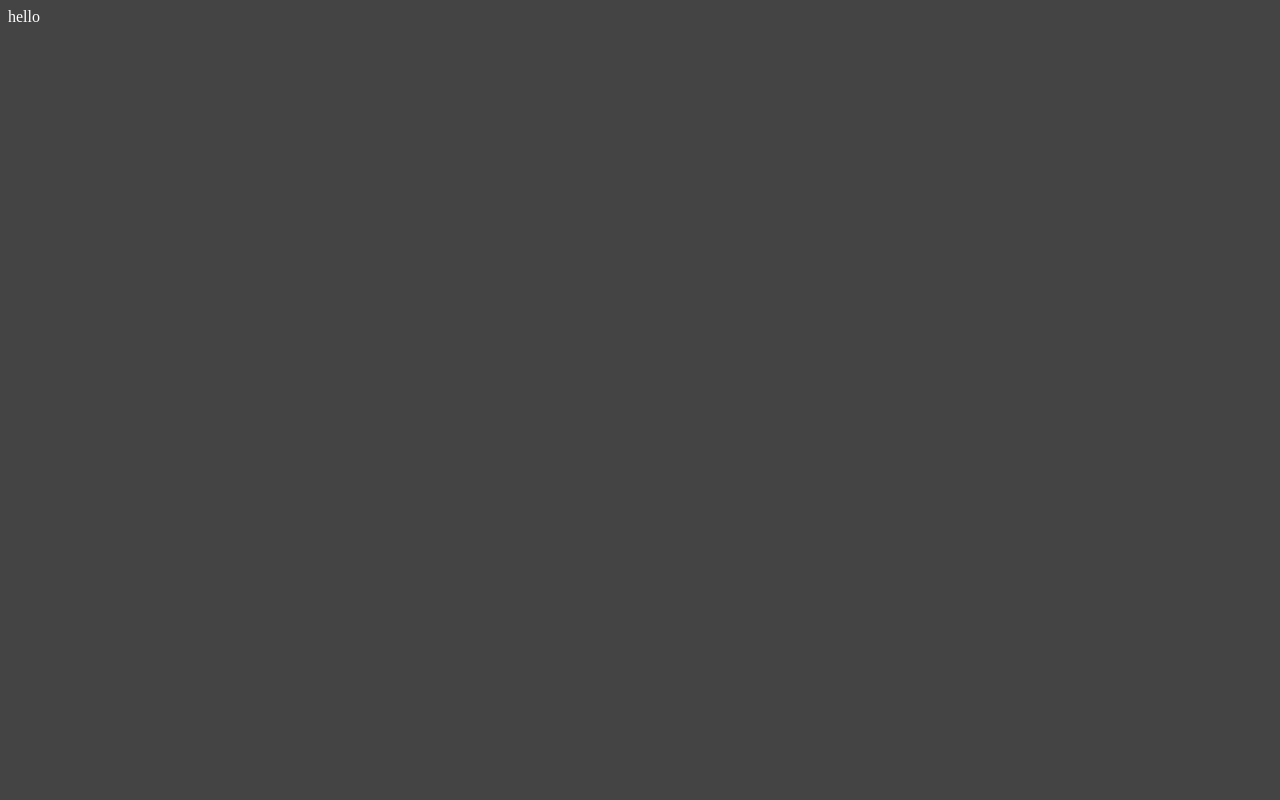
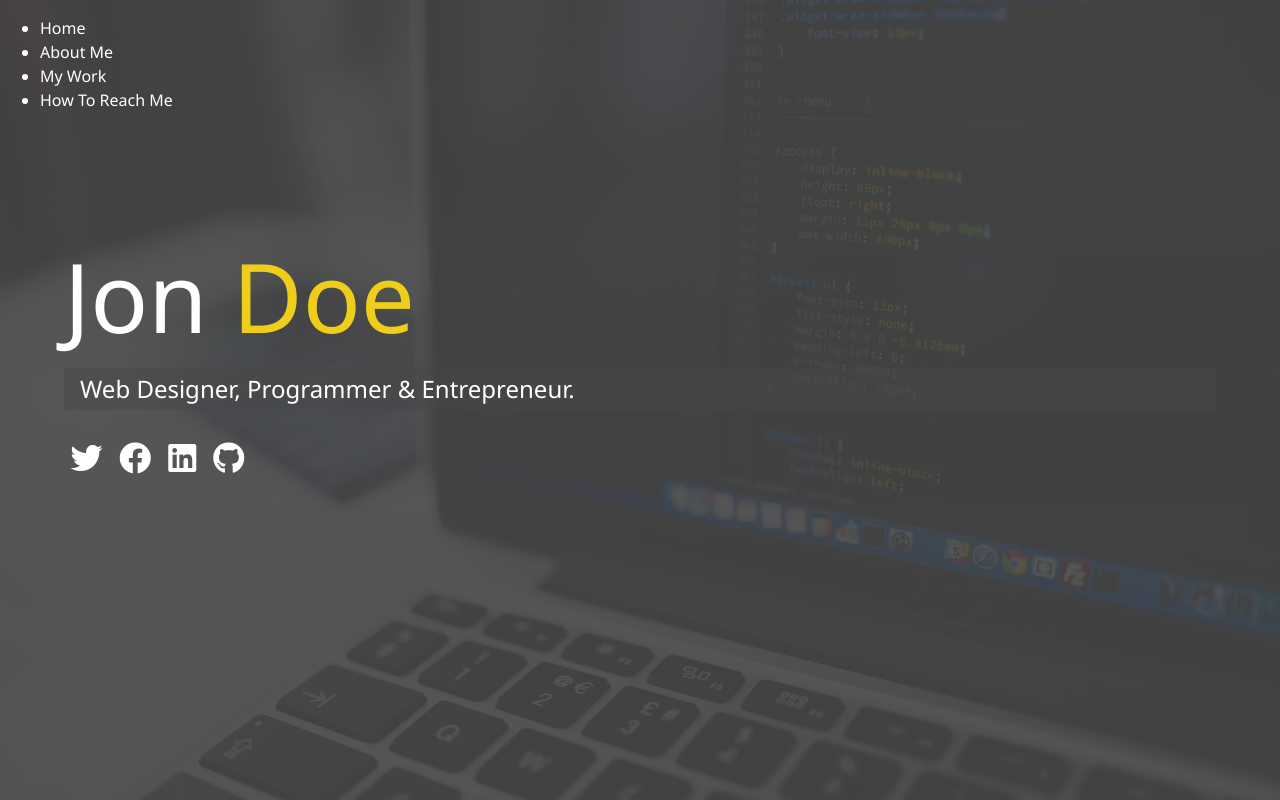
Before and after one commit to edpillai/portfolio_unedited, a website: page index.html in a window 1280 px wide. Drawn offline with Linux system fonts and the light colour scheme.

Commit message:
Index markup & main sass

```diff
--- a/index.html
+++ b/index.html
@@ -5,9 +5,70 @@
     <meta name="viewport" content="width=device-width, initial-scale=1.0">
     <meta http-equiv="X-UA-Compatible" content="ie=edge">
     <link rel="stylesheet" href="dist/css/main.css">
+    <link rel="stylesheet" href="https://use.fontawesome.com/releases/v5.8.1/css/all.css" integrity="sha384-50oBUHEmvpQ+1lW4y57PTFmhCaXp0ML5d60M1M7uH2+nqUivzIebhndOJK28anvf" crossorigin="anonymous">
     <title>Home</title>
 </head>
-<body>
-    hello
+<body id="bg-img">
+    <header>
+        <div class="menu-btn">
+            <div class="btn-line"></div>
+            <div class="btn-line"></div>
+            <div class="btn-line"></div>
+        </div>
+
+        <nav class="menu">
+            <div class="menu-branding">
+                <div class="portrait">
+
+                </div>
+            </div>
+            <ul class="menu-nav">
+                <li class="nav-item">
+                    <a href="/" class="nav-link">
+                    Home
+                    </a>
+                </li>
+                <li class="nav-item">
+                    <a href="/about.html" class="nav-link">
+                    About Me
+                    </a>
+                </li>
+                <li class="nav-item">
+                    <a href="/work.html" class="nav-link">
+                    My Work
+                    </a>
+                </li>
+                <li class="nav-item">
+                    <a href="/contact.html" class="nav-link">
+                    How To Reach Me
+                    </a>
+                </li>
+            </ul>
+        </nav>
+    </header>
+
+    <main id="home">
+        <h1 class="lg-heading">Jon <span class="text-secondary">Doe</span>
+        </h1>
+        <h2 class="sm-heading">
+            Web Designer, Programmer & Entrepreneur.
+        </h2>
+        <div class="icons">
+            <a href="#">
+                <i class="fab fa-twitter fa-2x"></i>
+            </a>
+            <a href="#">
+                <i class="fab fa-facebook fa-2x"></i>
+            </a>
+            <a href="#">
+                <i class="fab fa-linkedin fa-2x"></i>
+            </a>
+            <a href="#">
+                <i class="fab fa-github fa-2x"></i>
+            </a>
+        </div>
+    </main>
+
+    <script src="dist/js/main.js"></script>
 </body>
 </html>
--- /dev/null
+++ b/scss/_config.scss
@@ -0,0 +1,31 @@
+$primary-color: #444;
+$secondar-color: #eece1a;
+$show-home-image: true;
+$home-image: url(../img/background.jpg);
+$background-opacity: 0.9;
+
+@mixin easeOut {
+    transition: all 0.5s ease-out;
+}
+
+@mixin background {
+    @if $show-home-image {
+        &#bg-img {
+            background: $home-image;
+            background-attachment: fixed;
+            background-size: cover;
+
+            //doing this means we dont have to put a div in index.
+            &:after {
+                content: '';
+                position: absolute;
+                top: 0;
+                right: 0;
+                width: 100%;
+                height: 100%;
+                z-index: -1;
+                background: rgba($primary-color, $background-opacity);
+            }
+        }
+    }
+}
--- a/scss/main.scss
+++ b/scss/main.scss
@@ -1,6 +1,74 @@
-$primary-color: #444;
+@import 'config';
+
+* {
+    box-sizing: border-box;
+}
 
 body {
     background: $primary-color;
+    color:#fff;
+    height: 100%;
+    margin: 0;
+    font-family: 'Segoe UI', Tahoma, Geneva, Verdana, sans-serif;
+    line-height: 1.5;
+    @include background;
+}
+
+//headings
+h1,
+h2,
+h3 {
+    margin: 0;
+    font-weight: 400;
+
+    &.lg-heading {
+        font-size: 6rem;
+    }
+
+    &.sm-heading {
+        margin-bottom: 2rem;
+        padding: 0.2rem 1rem;
+        background: rgba(lighten($primary-color, 2), 0.5);
+    }
+}
+
+a {
     color: #fff;
+    text-decoration: none;
 }
+
+header {
+    position: fixed;
+    z-index: 2;
+    width: 100%;
+}
+
+.text-secondary {
+    color: $secondar-color;
+}
+
+main {
+    padding: 4rem;
+    height: 100%;
+
+    .icons {
+        margin-top: 1rem;
+
+        a {
+            padding: 0.4rem;
+
+            &:hover {
+                color: $secondar-color;
+                @include easeOut();
+            }
+        }
+    }
+
+
+    &#home {
+        overflow: hidden;
+        h1 {
+            margin-top: 20vh;
+        }
+    }
+}
```
Also changed, not shown: dist/css/main.css, dist/img/background.jpg (added), dist/img/portrait.jpg (added), dist/img/portrait_small.jpg (added), dist/img/projects/project1.jpg (added), dist/img/projects/project2.jpg (added), dist/img/projects/project3.jpg (added), dist/img/projects/project4.jpg (added), dist/img/projects/project5.jpg (added), dist/js/main.js (added).
